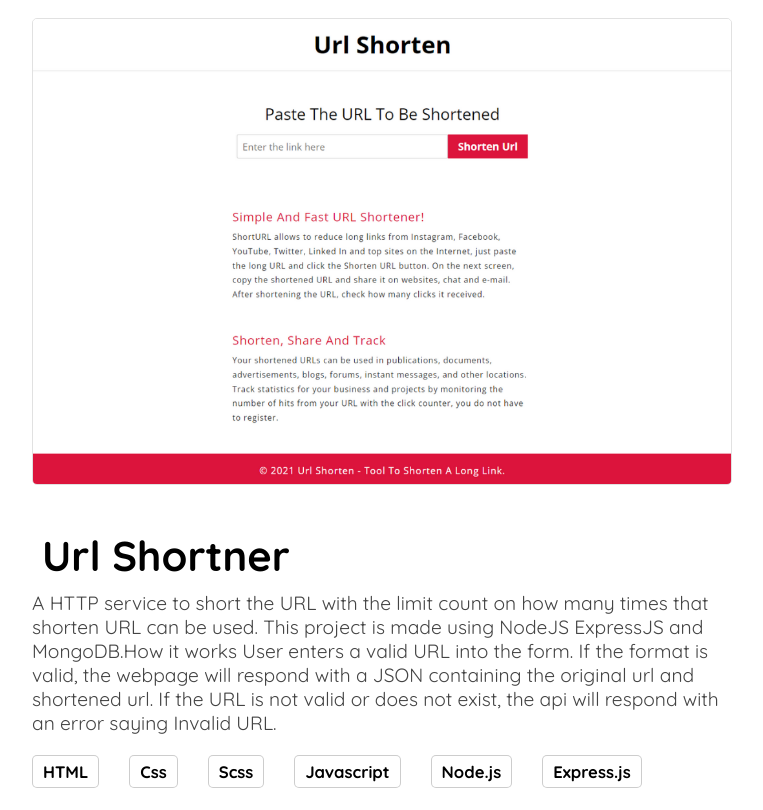
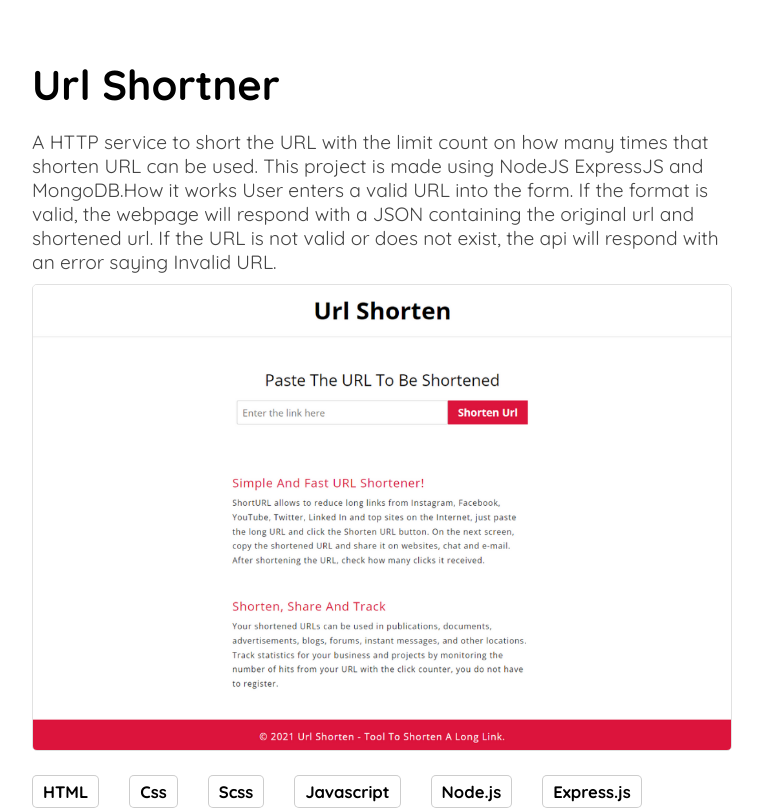
Before and after one commit to AjjlalAhmed/first-react-project-portfolio, a React (Create React App) app: page / in a window 1280 px wide. Shown: the part 1120-1930 px from the top of the page, without its empty margins (258-1021 px from the left). Built offline with nearby package versions, Linux system fonts and the light colour scheme.

Commit message:
Uploading first react project code to github

```diff
--- a/src/components/Projects.jsx
+++ b/src/components/Projects.jsx
@@ -64,13 +64,13 @@ const Projects = () => {
       <div className="showcase">
         {projects.map((item) => (
           <div className="card" key={item.id}>
+            <h1 className="card-title">{item.title}</h1>
+            <p className="desc">{item.desc}</p>
             <img
               className="poster"
               src={`${process.env.PUBLIC_URL}/assets/images${item.imgSrc}`}
               alt=""
             />
-            <h1 className="card-title">{item.title}</h1>
-            <p className="desc">{item.desc}</p>
             <ul className="stacks">
               {item.stacks.map((innerItem, index) => (
                 <li className="stack" key={index}>
--- a/src/scss/_about.scss
+++ b/src/scss/_about.scss
@@ -30,6 +30,7 @@
         .what {
             font-size: unquote("clamp(0.9rem, .5vw + .8rem, 8rem)");
             padding-bottom: 20px;
+            word-wrap: break-word;
         }
     }
     .skills {
--- a/src/scss/_project.scss
+++ b/src/scss/_project.scss
@@ -29,12 +29,13 @@
             .card-title {
                 text-transform: capitalize;
                 font-size: unquote("clamp(1.5rem, 2vw + 1rem, 5rem)");
-                padding: 10px;
+                padding: 10px 0px;
                 margin-top: 30px;
             }
             .desc {
                 font-size: unquote("clamp(1rem, 1vw + .4rem, 5rem)");
                 color: rgba(61, 61, 61, 0.966);
+                padding: 10px 0px;
             }
             .stacks {
                 display: flex;
```
Also changed, not shown: src/css/style.css, 1 other file (tests, documents, lock files or other folders).
